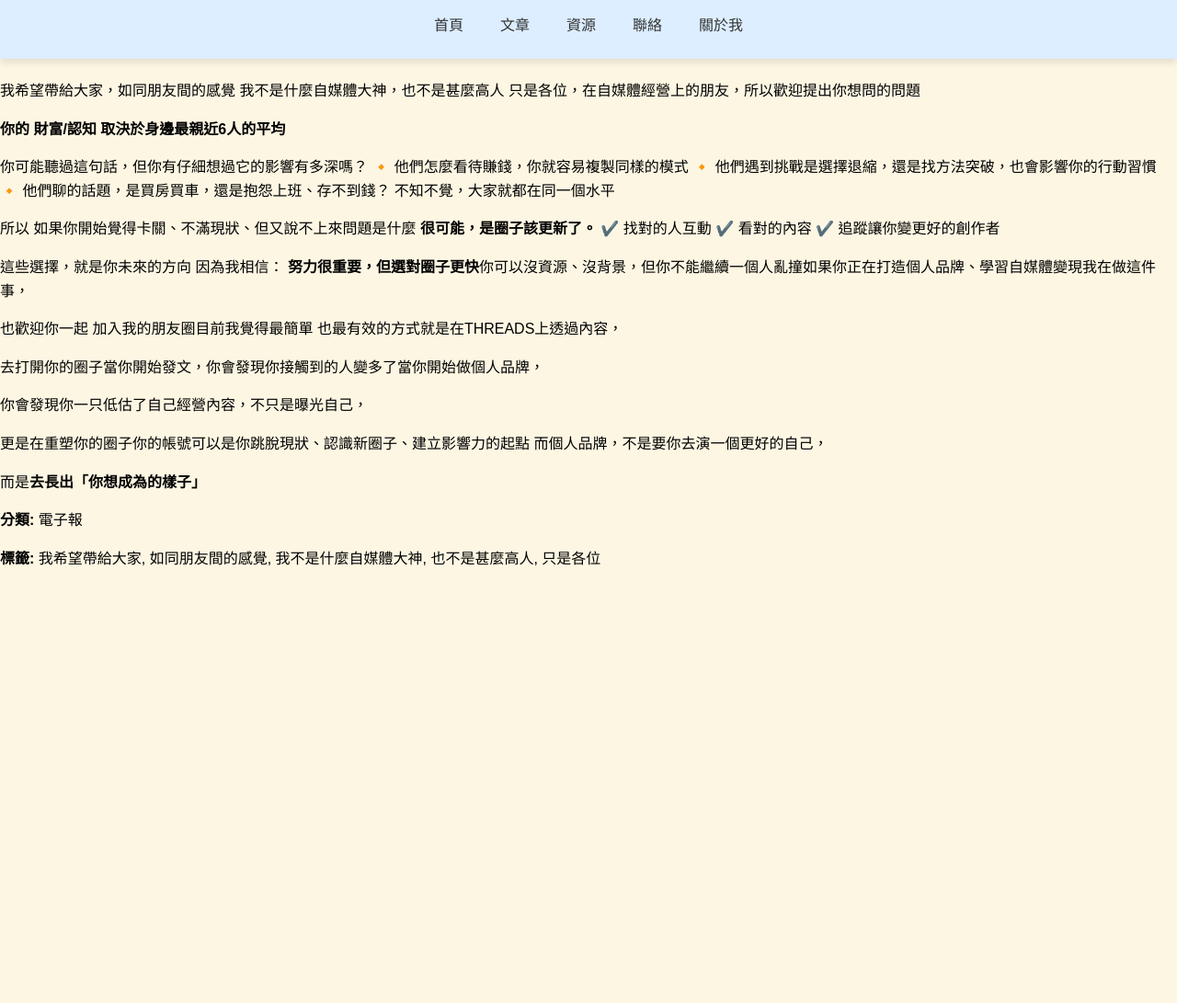
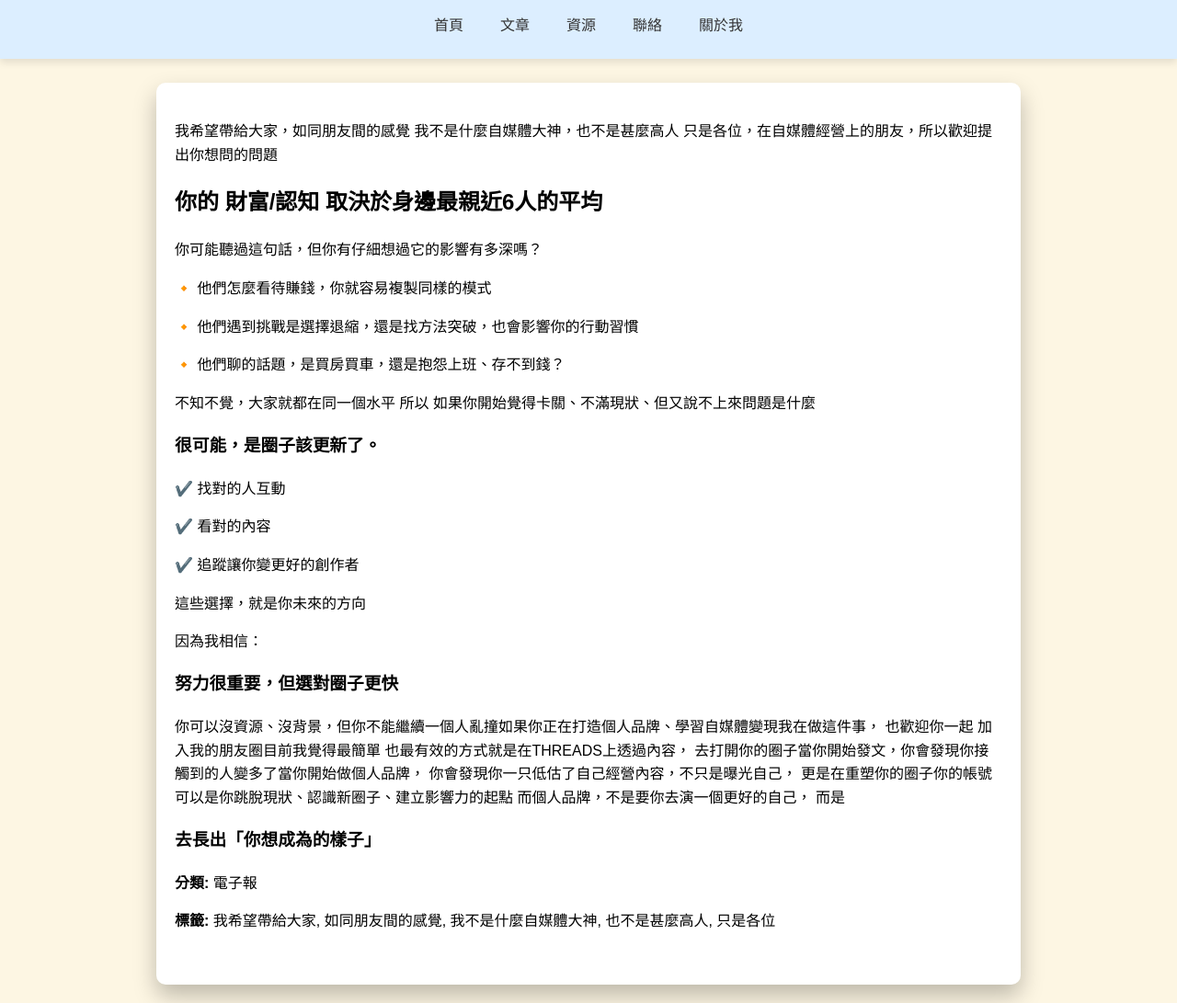
Before and after one commit to KenHAI666/Runing9TO5, a Jekyll site: the page built from _posts/2025-09-09-你的圈子決定你的成就.md, in a window 1280 px wide and 1091 px high. Shown: the whole window at 92% size. Built offline with Jekyll 4.4.1, drawn with Linux system fonts in a browser that asks for light colours.

Commit message:
Update 2025-09-09-你的圈子決定你的成就.md

```diff
--- a/_posts/2025-09-09-你的圈子決定你的成就.md
+++ b/_posts/2025-09-09-你的圈子決定你的成就.md
@@ -6,28 +6,29 @@ categories: ['電子報']
 tags: ['我希望帶給大家', '如同朋友間的感覺', '我不是什麼自媒體大神', '也不是甚麼高人', '只是各位']
 description: "我希望帶給大家，如同朋友間的感覺 我不是什麼自媒體大神，也不是甚麼高人 只是各位，在自媒體經營上的朋友，所以歡迎提出你想問的問題 **你的 財富/認知 取決於身邊最親近6人的平均** 你可能聽過這句話..."
 ---
-
+<div class="card-section-1">
 我希望帶給大家，如同朋友間的感覺
 我不是什麼自媒體大神，也不是甚麼高人
 只是各位，在自媒體經營上的朋友，所以歡迎提出你想問的問題
 
-**你的 財富/認知 取決於身邊最親近6人的平均**
+<H2>你的 財富/認知 取決於身邊最親近6人的平均</H2>
 
 你可能聽過這句話，但你有仔細想過它的影響有多深嗎？
-🔸 他們怎麼看待賺錢，你就容易複製同樣的模式
-🔸 他們遇到挑戰是選擇退縮，還是找方法突破，也會影響你的行動習慣
-🔸 他們聊的話題，是買房買車，還是抱怨上班、存不到錢？
+<p>🔸 他們怎麼看待賺錢，你就容易複製同樣的模式</p>
+<p>🔸 他們遇到挑戰是選擇退縮，還是找方法突破，也會影響你的行動習慣</p>
+<p>🔸 他們聊的話題，是買房買車，還是抱怨上班、存不到錢？</p>
 不知不覺，大家就都在同一個水平
 
 所以
 如果你開始覺得卡關、不滿現狀、但又說不上來問題是什麼
-**很可能，是圈子該更新了。**
-✔️ 找對的人互動
-✔️ 看對的內容
-✔️ 追蹤讓你變更好的創作者
+<h3>很可能，是圈子該更新了。</h3>
+<p>✔️ 找對的人互動</p>
+<p>✔️ 看對的內容</p>
+<p>✔️ 追蹤讓你變更好的創作者</p>
 
-這些選擇，就是你未來的方向
-因為我相信： **努力很重要，但選對圈子更快**你可以沒資源、沒背景，但你不能繼續一個人亂撞如果你正在打造個人品牌、學習自媒體變現我在做這件事，
+<p>這些選擇，就是你未來的方向</p>
+因為我相信： <h3>努力很重要，但選對圈子更快</h3>
+你可以沒資源、沒背景，但你不能繼續一個人亂撞如果你正在打造個人品牌、學習自媒體變現我在做這件事，
 
 也歡迎你一起 加入我的朋友圈目前我覺得最簡單 也最有效的方式就是在THREADS上透過內容，
 
@@ -38,9 +39,10 @@ description: "我希望帶給大家，如同朋友間的感覺 我不是什麼
 更是在重塑你的圈子你的帳號可以是你跳脫現狀、認識新圈子、建立影響力的起點
 而個人品牌，不是要你去演一個更好的自己，
 
-而是**去長出「你想成為的樣子」**
+而是<h3>去長出「你想成為的樣子」</h3>
 
 
 
 <p><strong>分類:</strong> 電子報</p>
 <p><strong>標籤:</strong> 我希望帶給大家, 如同朋友間的感覺, 我不是什麼自媒體大神, 也不是甚麼高人, 只是各位</p>
+</div>
```
